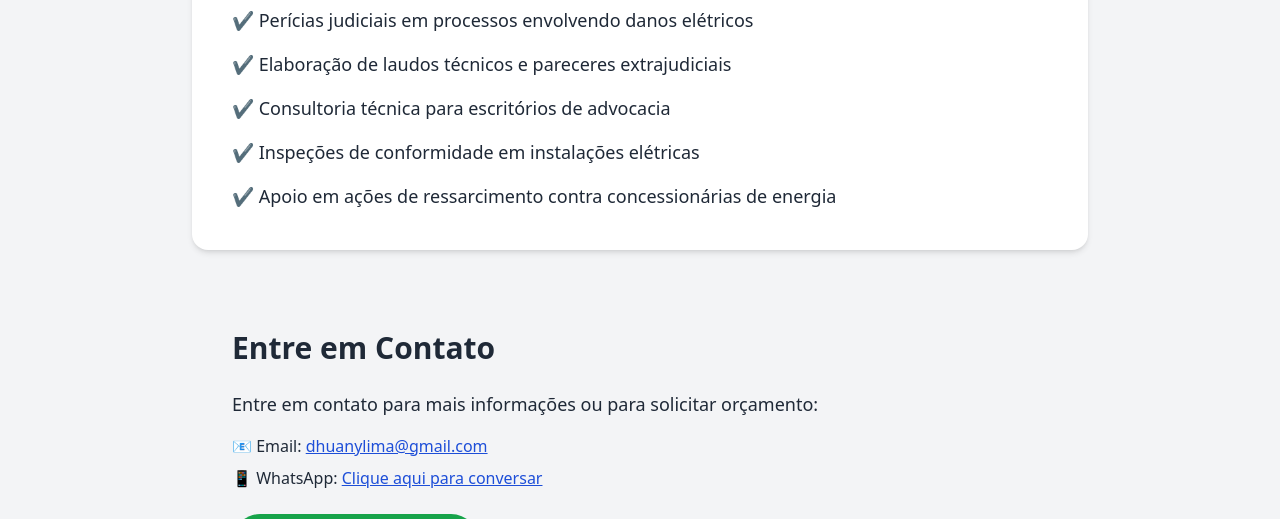
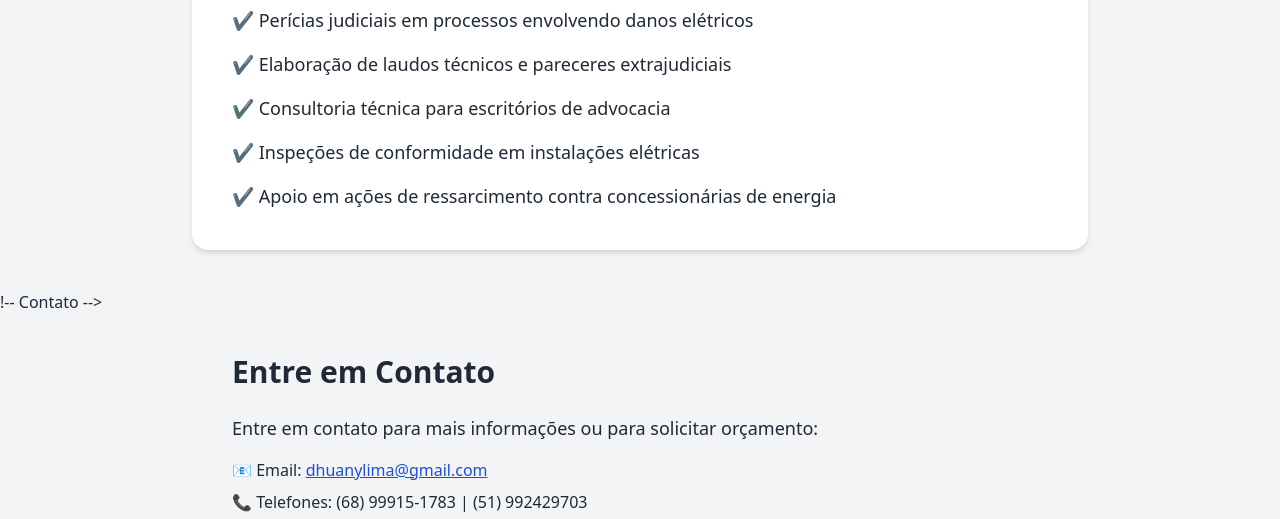
Before and after one commit to dhuanylima-cpu/periciaeletrica, a plain HTML site: page index.html in a window 1280 px wide. Shown: the part 518-1037 px from the top of the page. Drawn offline with nearby package versions, Linux system fonts and the light colour scheme.

Commit message:
Update index.html

```diff
--- a/index.html
+++ b/index.html
@@ -41,14 +41,19 @@
     </ul>
   </section>
 
-  <!-- Contato -->
+ !-- Contato -->
   <section id="contato" class="p-10 max-w-4xl mx-auto">
     <h2 class="text-3xl font-semibold mb-6">Entre em Contato</h2>
     <p class="text-lg mb-4">Entre em contato para mais informações ou para solicitar orçamento:</p>
     <p class="mb-2">📧 Email: <a href="mailto:dhuanylima@gmail.com" class="text-blue-700 underline">dhuanylima@gmail.com</a></p>
-    <p class="mb-6">📱 WhatsApp: <a href="https://wa.me/5568999151783" target="_blank" class="text-blue-700 underline">Clique aqui para conversar</a></p>
 
-    <a href="https://wa.me/5568999151783" target="_blank"
+    <!-- Telefones por extenso -->
+    <p class="mb-2">📞 Telefones: (68) 99915-1783 | (51) 992429703</p>
+
+    <!-- WhatsApp -->
+    <p class="mb-6">📱 WhatsApp: <a href="https://wa.me/5551992429703" target="_blank" class="text-blue-700 underline">Clique aqui para conversar</a></p>
+
+    <a href="https://wa.me/5551992429703" target="_blank"
        class="inline-flex items-center bg-green-600 text-white px-6 py-3 rounded-full text-lg shadow-lg hover:bg-green-700">
        <i class='bx bxl-whatsapp text-2xl mr-2'></i> Fale pelo WhatsApp
     </a>
```
